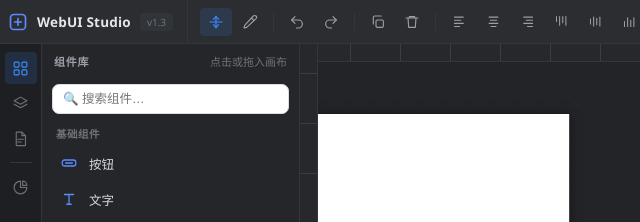
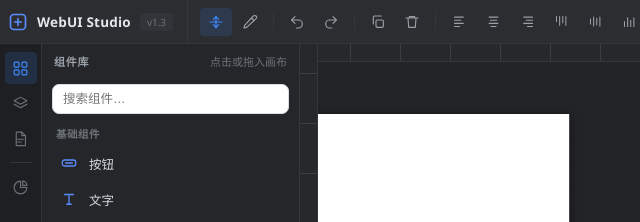
Before and after one commit to wjw-exe/WebUIStudio, a plain HTML site: page index.html in a window 1280 px wide. Shown: the top 222 px of the page, 0-640 px from the left. Drawn offline with Linux system fonts and the light colour scheme.

Commit message:
v1.3: remove emoji from palette search placeholder

```diff
--- a/index.html
+++ b/index.html
@@ -62,7 +62,7 @@
       <div id="left-panels">
         <section id="panel-components" class="panel">
           <div class="panel-head">组件库 <span class="hint">点击或拖入画布</span></div>
-          <div id="palette-search"><input id="palette-filter" type="text" placeholder="🔍 搜索组件…"></div>
+          <div id="palette-search"><input id="palette-filter" type="text" placeholder="搜索组件…"></div>
           <div id="palette-grid"></div>
           <div id="template-block">
             <div class="panel-head sub">模板 <span class="hint">一键插入</span></div>
```
